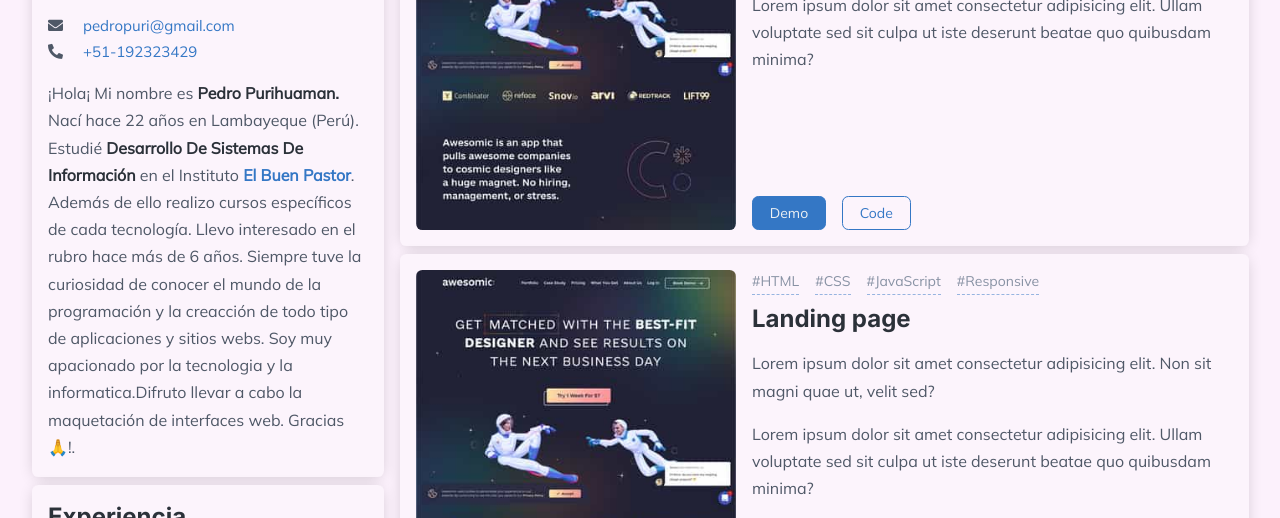
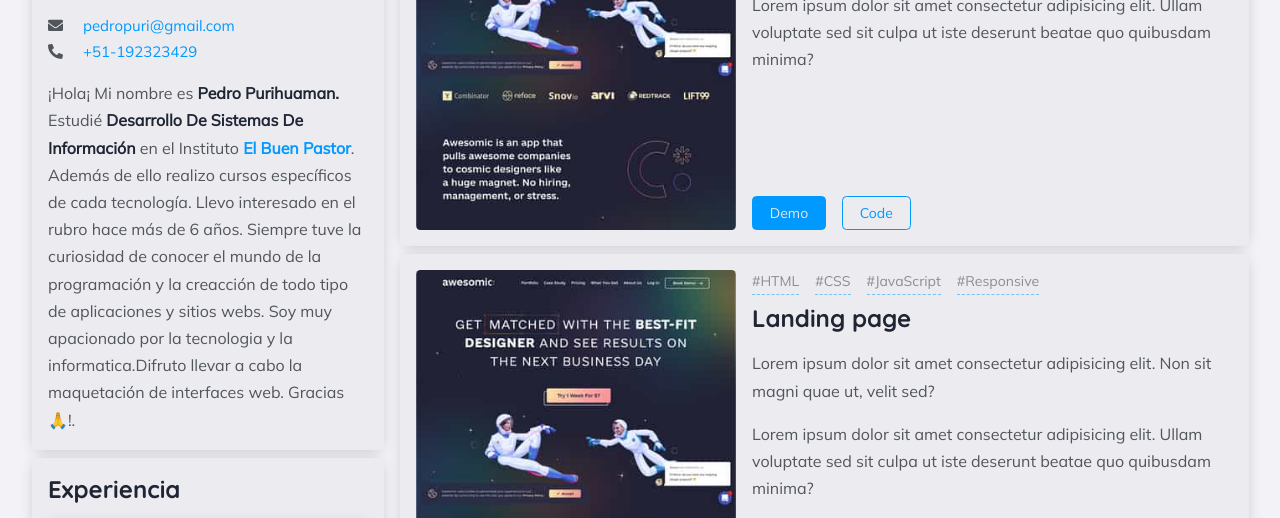
Before and after one commit to purihuaman/modular-portfolio-web, a plain HTML site: page index.html in a window 1280 px wide. Shown: the part 477-995 px from the top of the page. Drawn offline with Linux system fonts and the light colour scheme.

Commit message:
Finished modular portfolio

```diff
--- a/index.html
+++ b/index.html
@@ -5,11 +5,15 @@
 		<meta http-equiv="X-UA-Compatible" content="IE=edge" />
 		<meta name="viewport" content="width=device-width, initial-scale=1.0" />
 		<title>Porfolio web</title>
-		<link rel="shortcut icon" href="./assets/logo/pvri_blue.svg" type="image/x-icon" />
+		<link
+			rel="shortcut icon"
+			href="./assets/logo/pvrihuaman.svg"
+			type="image/x-icon"
+		/>
 		<link rel="preconnect" href="https://fonts.googleapis.com" />
 		<link rel="preconnect" href="https://fonts.gstatic.com" crossorigin />
 		<link
-			href="https://fonts.googleapis.com/css2?family=Mulish&family=Inter:wght@600;700&display=swap"
+			href="https://fonts.googleapis.com/css2?family=Mulish&family=Quicksand:wght@600;700&display=swap"
 			rel="stylesheet"
 		/>
 		<link
@@ -34,9 +38,18 @@
 				</div>
 
 				<div id="colors" class="colors">
-					<div data-color="var(--blue-500)" class="colors__item colors__item--blue"></div>
-					<div data-color="var(--purple-500)" class="colors__item colors__item--purple"></div>
-					<div data-color="var(--red-500)" class="colors__item colors__item--red"></div>
+					<div
+						data-color="var(--blue-500)"
+						class="colors__item colors__item--blue"
+					></div>
+					<div
+						data-color="var(--purple-500)"
+						class="colors__item colors__item--purple"
+					></div>
+					<div
+						data-color="var(--red-500)"
+						class="colors__item colors__item--red"
+					></div>
 				</div>
 			</header>
 
@@ -45,7 +58,11 @@
 					<!-- PROFILE CARD -->
 					<article class="card card--profile">
 						<div class="card__image-container">
-							<img src="./assets/image/purihuaman.jpg" alt="Pedro Purihuaman" class="card__image" />
+							<img
+								src="./assets/image/purihuaman.jpg"
+								alt="Pedro Purihuaman"
+								class="card__image"
+							/>
 						</div>
 
 						<div class="card__header">
@@ -64,14 +81,15 @@
 							</div>
 
 							<p class="card__text">
-								¡Hola¡ Mi nombre es <b>Pedro Purihuaman.</b> Nací hace 22 años en Lambayeque (Perú).
-								Estudié <strong>Desarrollo De Sistemas De Información</strong> en el Instituto
-								<strong><a href="#">El Buen Pastor</a></strong
-								>. Además de ello realizo cursos específicos de cada tecnología. Llevo interesado en
-								el rubro hace más de 6 años. Siempre tuve la curiosidad de conocer el mundo de la
-								programación y la creacción de todo tipo de aplicaciones y sitios webs. Soy muy
-								apacionado por la tecnologia y la informatica.Difruto llevar a cabo la maquetación
-								de interfaces web. Gracias 🙏!.
+								¡Hola¡ Mi nombre es <b>Pedro Purihuaman.</b> Estudié
+								<strong>Desarrollo De Sistemas De Información</strong> en el
+								Instituto <strong><a href="#">El Buen Pastor</a></strong
+								>. Además de ello realizo cursos específicos de cada tecnología.
+								Llevo interesado en el rubro hace más de 6 años. Siempre tuve la
+								curiosidad de conocer el mundo de la programación y la creacción
+								de todo tipo de aplicaciones y sitios webs. Soy muy apacionado
+								por la tecnologia y la informatica.Difruto llevar a cabo la
+								maquetación de interfaces web. Gracias 🙏!.
 							</p>
 						</div>
 					</article>
@@ -80,13 +98,18 @@
 					<article class="card card--experience">
 						<h2 class="card__title">Experiencia</h2>
 						<div class="experience">
-							<img src="./assets/logo/pvri_blue.svg" alt="" class="experience__image" />
+							<img
+								src="./assets/logo/pvrihuaman.svg"
+								alt=""
+								class="experience__image"
+							/>
 
 							<div class="experience__info">
 								<p class="experience__time">Feb 2021 - Actualidad</p>
 								<h3 class="experience__job">Front End Developer</h3>
 								<p class="experience__description">
-									Lorem ipsum dolor sit, amet consectetur adipisicing elit. Veritatis, beatae!
+									Lorem ipsum dolor sit, amet consectetur adipisicing elit.
+									Veritatis, beatae!
 								</p>
 							</div>
 						</div>
@@ -97,13 +120,18 @@
 						<h2 class="card__title">Hobbies</h2>
 
 						<div class="card__image-container hobbie__image-container">
-							<img src="./assets/image/hobbie.jpg" alt="Hobbie" class="card__image" />
+							<img
+								src="./assets/image/hobbie.jpg"
+								alt="Hobbie"
+								class="card__image"
+							/>
 						</div>
 
 						<h3 class="hobbie__title">Bikking</h3>
 						<p class="card__text">
-							Lorem ipsum dolor sit amet consectetur adipisicing elit. Dicta beatae ex non
-							voluptatum hic sapiente itaque inventore eos optio dolore!
+							Lorem ipsum dolor sit amet consectetur adipisicing elit. Dicta
+							beatae ex non voluptatum hic sapiente itaque inventore eos optio
+							dolore!
 						</p>
 					</article>
 				</section>
@@ -179,7 +207,11 @@
 					<!-- PROJECTS CARD -->
 					<article class="card card--project">
 						<div class="card__image-container">
-							<img src="./assets/image/project.jpg" alt="Landing page" class="card__image" />
+							<img
+								src="./assets/image/project.jpg"
+								alt="Landing page"
+								class="card__image"
+							/>
 						</div>
 
 						<div class="project">
@@ -191,12 +223,13 @@
 							</div>
 							<h2 class="card__title">Landing page</h2>
 							<p class="card__text">
-								Lorem ipsum dolor sit amet consectetur adipisicing elit. Non sit magni quae ut,
-								velit sed?
+								Lorem ipsum dolor sit amet consectetur adipisicing elit. Non sit
+								magni quae ut, velit sed?
 							</p>
 							<p class="card__text">
-								Lorem ipsum dolor sit amet consectetur adipisicing elit. Ullam voluptate sed sit
-								culpa ut iste deserunt beatae quo quibusdam minima?
+								Lorem ipsum dolor sit amet consectetur adipisicing elit. Ullam
+								voluptate sed sit culpa ut iste deserunt beatae quo quibusdam
+								minima?
 							</p>
 
 							<div class="project__buttons">
@@ -221,7 +254,11 @@
 
 					<article class="card card--project">
 						<div class="card__image-container">
-							<img src="./assets/image/project.jpg" alt="Landing page" class="card__image" />
+							<img
+								src="./assets/image/project.jpg"
+								alt="Landing page"
+								class="card__image"
+							/>
 						</div>
 
 						<div class="project">
@@ -233,12 +270,13 @@
 							</div>
 							<h2 class="card__title">Landing page</h2>
 							<p class="card__text">
-								Lorem ipsum dolor sit amet consectetur adipisicing elit. Non sit magni quae ut,
-								velit sed?
+								Lorem ipsum dolor sit amet consectetur adipisicing elit. Non sit
+								magni quae ut, velit sed?
 							</p>
 							<p class="card__text">
-								Lorem ipsum dolor sit amet consectetur adipisicing elit. Ullam voluptate sed sit
-								culpa ut iste deserunt beatae quo quibusdam minima?
+								Lorem ipsum dolor sit amet consectetur adipisicing elit. Ullam
+								voluptate sed sit culpa ut iste deserunt beatae quo quibusdam
+								minima?
 							</p>
 
 							<div class="project__buttons">
--- a/scss/config/_theme-colors.scss
+++ b/scss/config/_theme-colors.scss
@@ -3,26 +3,26 @@
 // ==> Primary color <==
 
 :root {
-	--blue-100: #f1f5fd;
-	--blue-200: #c7d7f9;
-	--blue-300: #96b8f5;
-	--blue-400: #3a84da;
-	--blue-500: #3477c5;
-	--blue-600: #2c67ad;
-	--blue-700: #275d9c;
-	--blue-800: #1f4d84;
-	--blue-900: #3477c580;
+	--blue-100: #77c8ff;
+	--blue-200: #55baff;
+	--blue-300: #36aeff;
+	--blue-400: #1aa3ff;
+	--blue-500: #0099ff;
+	--blue-600: #008ae6;
+	--blue-700: #007ccf;
+	--blue-800: #0070ba;
+	--blue-900: #0099ff80;
 }
 
-$blue-100: #f1f5fd;
-$blue-200: #c7d7f9;
-$blue-300: #96b8f5;
-$blue-400: #3a84da;
-$blue-500: #3477c5;
-$blue-600: #2c67ad;
-$blue-700: #275d9c;
-$blue-800: #1f4d84;
-$blue-900: #3477c580;
+$blue-100: #77c8ff;
+$blue-200: #55baff;
+$blue-300: #36aeff;
+$blue-400: #1aa3ff;
+$blue-500: #0099ff;
+$blue-600: #008ae6;
+$blue-700: #007ccf;
+$blue-800: #0070ba;
+$blue-900: #0099ff80;
 
 // ==> Second color <==
 
@@ -99,8 +99,16 @@
 // ==> Gradients <==
 
 :root {
-	--purple-accent: linear-gradient(180deg, rgba(150, 46, 255, 0.9) 1%, rgba(71, 5, 255, 0.8) 100%);
-	--accent-purple: linear-gradient(180deg, rgba(71, 5, 255, 0.8) -1%, rgba(150, 46, 255, 0.8) 100%);
+	--purple-accent: linear-gradient(
+		180deg,
+		rgba(150, 46, 255, 0.9) 1%,
+		rgba(71, 5, 255, 0.8) 100%
+	);
+	--accent-purple: linear-gradient(
+		180deg,
+		rgba(71, 5, 255, 0.8) -1%,
+		rgba(150, 46, 255, 0.8) 100%
+	);
 
 	// --gradiente-blue: linear-gradient(180deg, rgba(17, 144, 238, 0) 0%, rgba(17, 144, 238, 0.2) 100%);
 	// --gradiente-purple: linear-gradient(180deg, rgba(189, 0, 255, 0.3) 0%, rgba(189, 0, 255, 0) 100%);
@@ -112,27 +120,16 @@
 // ==> Themes dark and light <==
 
 :root {
-	// dark - 1
-	--grey-100: #fcf1fc;
-	--grey-200: #fcf4fc;
-	--grey-300: #ecf0f3;
-	--grey-400: #8899a6;
-	--grey-500: #5b7083;
-	--grey-600: #3a444c;
-	--grey-700: #283340;
-	--grey-800: #1c2733;
-	--grey-900: #17202a;
-
 	// dark - 2
-	--grey-100: #fcf1fc;
-	--grey-200: #fcf4fc;
-	--grey-300: #ecf0f3;
-	--grey-400: #8892a4;
-	--grey-500: #4f5867;
-	--grey-600: #2b3139;
-	--grey-700: #252a31;
-	--grey-800: #20242a;
-	--grey-900: #1b1f24;
+	--grey-100: #f2f2f7;
+	--grey-200: #ebebf0;
+	--grey-300: #e5e5ea;
+	--grey-400: #8b8e93;
+	--grey-500: #51555c;
+	--grey-600: #1f2533;
+	--grey-700: #191f2a;
+	--grey-800: #171c26;
+	--grey-900: #151922;
 }
 
 :root {
--- a/scss/config/_typography.scss
+++ b/scss/config/_typography.scss
@@ -7,10 +7,10 @@
 }
 
 :root {
-	--heading-font: 'Inter', -apple-system, BlinkMacSystemFont, Segoe UI, Roboto, Ubuntu, Cantarell,
-		Fira Sans, Droid Sans, Helvetica Neue, sans-serif;
-	--main-font: 'Mulish', -apple-system, BlinkMacSystemFont, Segoe UI, Roboto, Ubuntu, Cantarell,
-		Fira Sans, Droid Sans, Helvetica Neue, sans-serif;
+	--heading-font: 'Quicksand', -apple-system, BlinkMacSystemFont, Segoe UI,
+		Roboto, Ubuntu, Cantarell, Fira Sans, Droid Sans, Helvetica Neue, sans-serif;
+	--main-font: 'Mulish', -apple-system, BlinkMacSystemFont, Segoe UI, Roboto,
+		Ubuntu, Cantarell, Fira Sans, Droid Sans, Helvetica Neue, sans-serif;
 
 	--header-font: #{font-rem(32px)};
 	--title-font: #{font-rem(24px)};
--- a/scss/config/_variables.scss
+++ b/scss/config/_variables.scss
@@ -43,7 +43,7 @@
 // ==> Border Radius <==
 
 :root {
-	--bradius: 0.4rem;
+	--bradius: 0.28rem;
 	--bradius-second: 0.8rem;
 }
 
@@ -85,7 +85,8 @@
 // ==> Transitions <==
 
 :root {
-	--transition: background-color 0.4s ease-in, color 0.2s ease-in, border-color 0.4s;
+	--transition: background-color 0.4s ease-in, color 0.2s ease-in,
+		border-color 0.4s;
 	--transition-scale: transform 0.3s;
 	--transform-scale: scale(0.98);
 }
```
Also changed, not shown: assets/logo/pvri_blue.svg (deleted), assets/logo/pvri_purple.svg (deleted), assets/logo/pvrihuaman.svg (added), css/styles.css.
